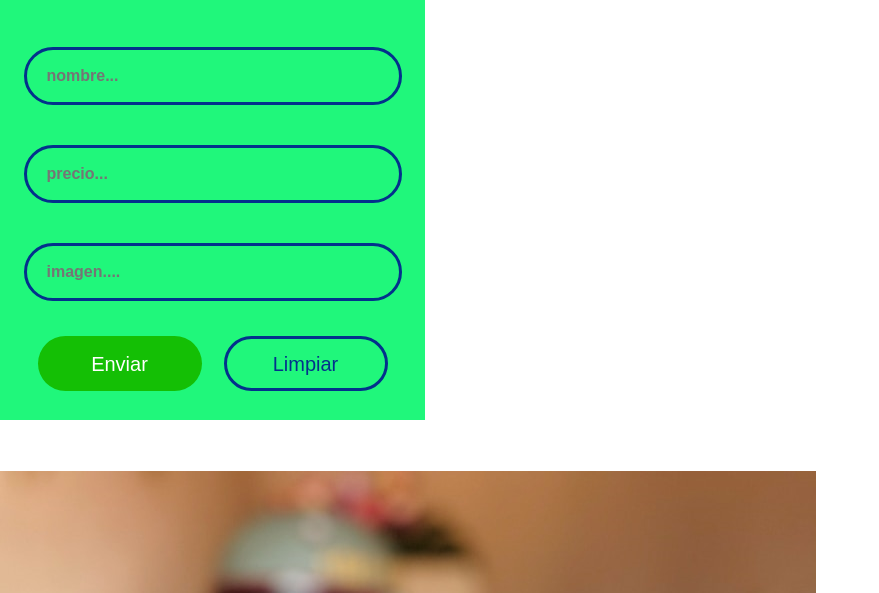
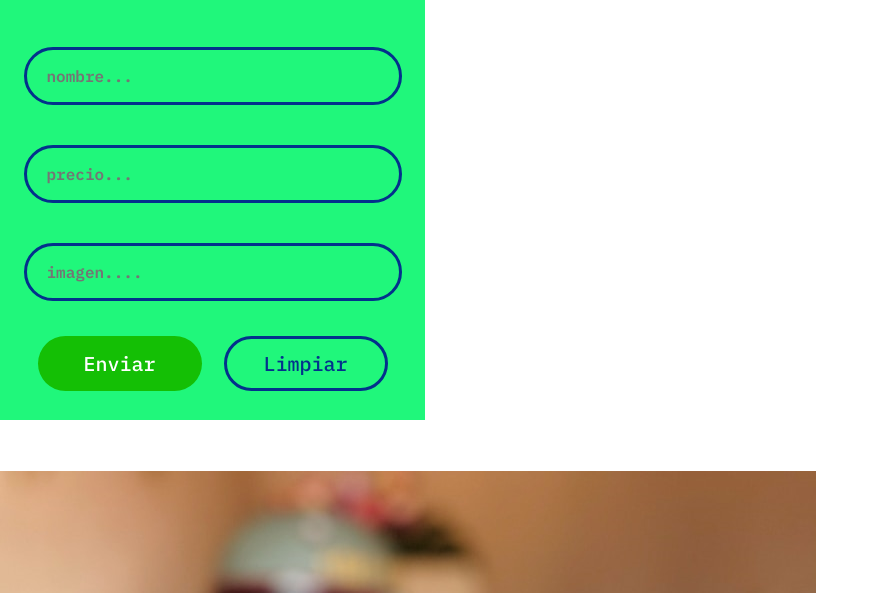
Before and after one commit to REKORD7/AluraGeek, a plain HTML site: page index.html in a window 1280 px wide. Shown: the part 207-800 px from the top of the page, without its empty margins (0-879 px from the left). Drawn offline with Linux system fonts and the light colour scheme.

Commit message:
Act fonts

```diff
--- a/style.css
+++ b/style.css
@@ -16,6 +16,10 @@
     --btn-efec-color: #20e2d7;
 }
 
-body{
+header, h1, h2{
     font-family: "Press Start 2P";
 }
+
+input, button, h3, p{
+    font-family: "IBM Plex Mono";
+}
```
